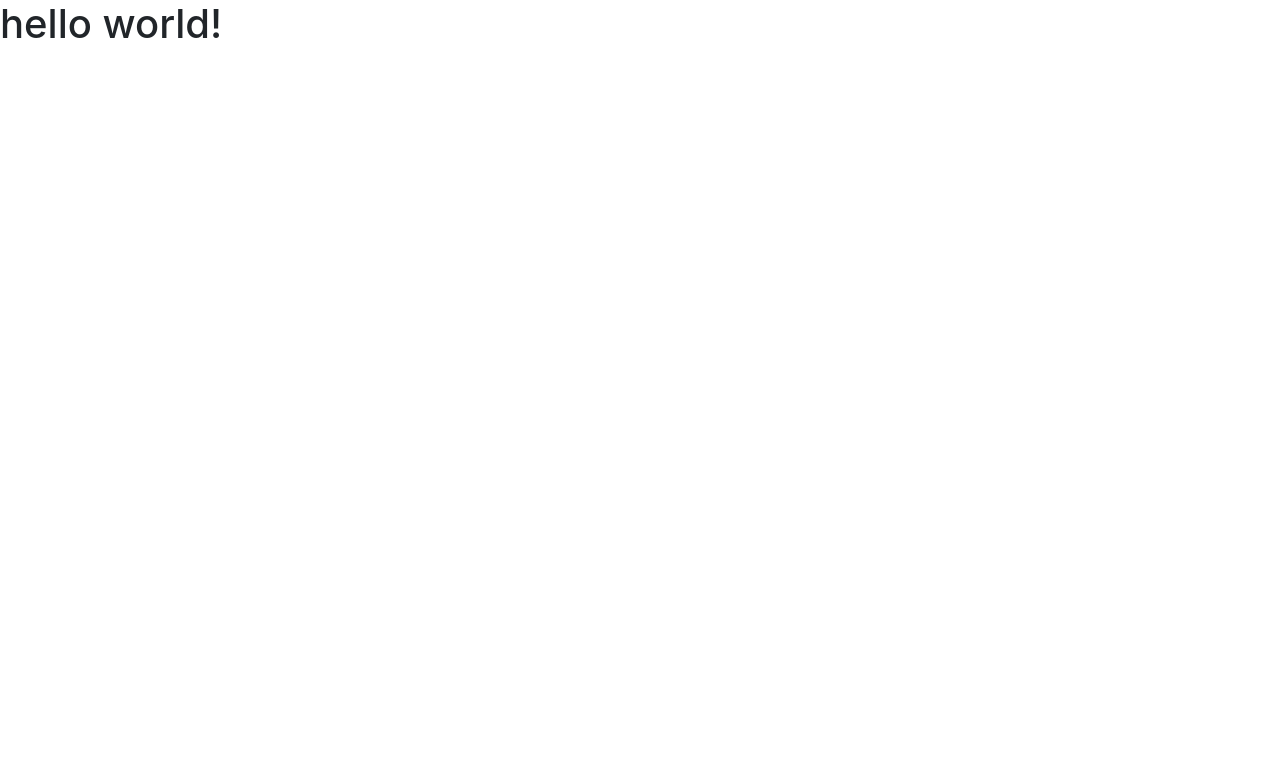
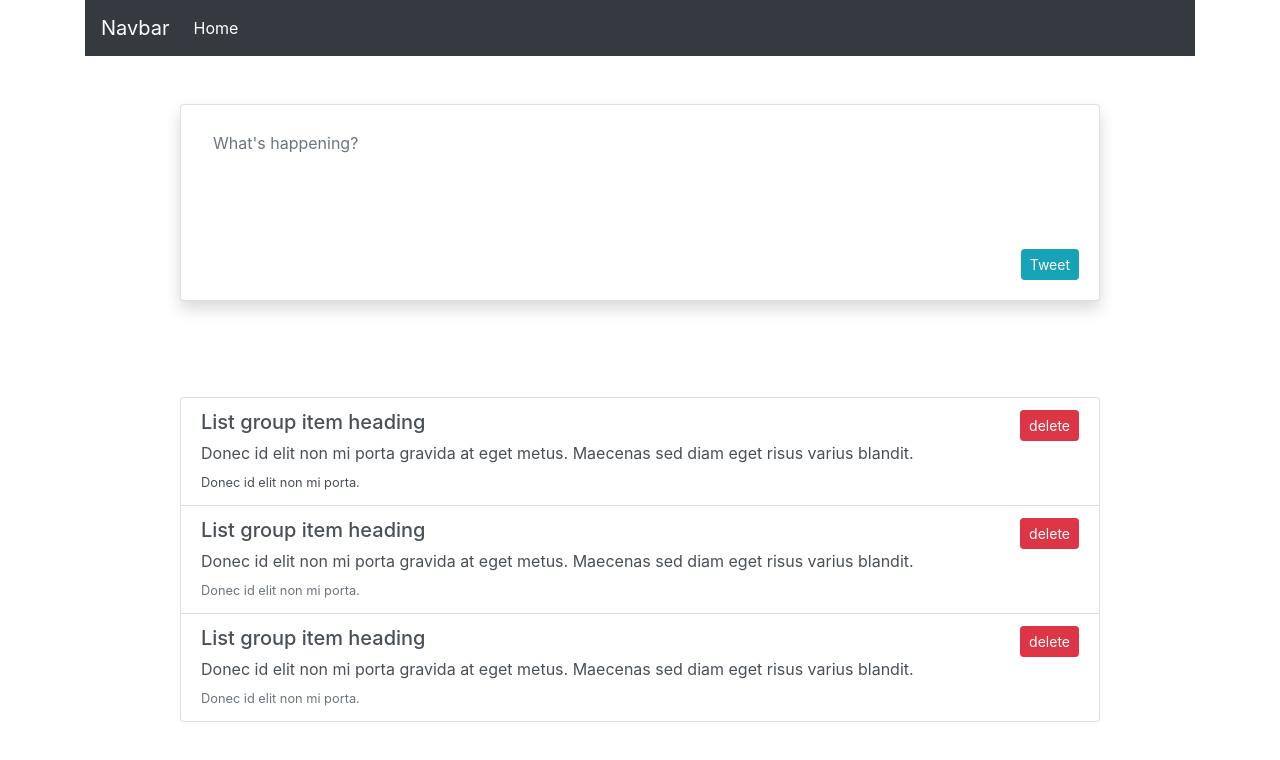
Before and after one commit to nejdetkadir/your-tweets, a Vue app: page / in a window 1280 px wide. Shown: the top 760 px of the page. Built offline with nearby package versions, Linux system fonts and the light colour scheme.

Commit message:
Prepare UI

```diff
--- a/src/App.vue
+++ b/src/App.vue
@@ -1,8 +1,64 @@
 <template>
-  <div>
-    <h1>
-      hello world!
-    </h1>
+  <div class="container mb-5">
+    <nav class="navbar navbar-expand-lg navbar-dark bg-dark">
+      <a class="navbar-brand" href="#">Navbar</a>
+      <button class="navbar-toggler" type="button" data-toggle="collapse" data-target="#navbarSupportedContent" aria-controls="navbarSupportedContent" aria-expanded="false" aria-label="Toggle navigation">
+        <span class="navbar-toggler-icon"></span>
+      </button>
+      <div class="collapse navbar-collapse" id="navbarSupportedContent">
+        <ul class="navbar-nav mr-auto">
+          <li class="nav-item active">
+            <a class="nav-link" href="#">Home</a>
+          </li>
+        </ul>
+      </div>
+    </nav>
+
+    <div class="row mt-5">
+      <div class="col-md-10 mx-auto">
+        <div class="card shadow mb-5 bg-white rounded" style="width: 100%;">
+          <div class="card-body">
+            <form>
+              <div class="form-group">
+                <textarea id="tweet-area" class="form-control" rows="4" placeholder="What's happening?"></textarea>
+              </div>
+              <button class="btn btn-sm btn-info float-right">Tweet</button>
+            </form>
+          </div>
+        </div>
+      </div>
+    </div>
+
+    <div class="row mt-5">
+      <div class="col-md-10 mx-auto">
+        <div class="list-group">
+          <a href="#" class="list-group-item list-group-item-action">
+            <div class="d-flex w-100 justify-content-between">
+              <h5 class="mb-1">List group item heading</h5>
+              <small><button class="btn btn-sm btn-danger">delete</button></small>
+            </div>
+            <p class="mb-1">Donec id elit non mi porta gravida at eget metus. Maecenas sed diam eget risus varius blandit.</p>
+            <small>Donec id elit non mi porta.</small>
+          </a>
+          <a href="#" class="list-group-item list-group-item-action">
+            <div class="d-flex w-100 justify-content-between">
+              <h5 class="mb-1">List group item heading</h5>
+              <small><button class="btn btn-sm btn-danger">delete</button></small>
+            </div>
+            <p class="mb-1">Donec id elit non mi porta gravida at eget metus. Maecenas sed diam eget risus varius blandit.</p>
+            <small class="text-muted">Donec id elit non mi porta.</small>
+          </a>
+          <a href="#" class="list-group-item list-group-item-action">
+            <div class="d-flex w-100 justify-content-between">
+              <h5 class="mb-1">List group item heading</h5>
+              <small><button class="btn btn-sm btn-danger">delete</button></small>
+            </div>
+            <p class="mb-1">Donec id elit non mi porta gravida at eget metus. Maecenas sed diam eget risus varius blandit.</p>
+            <small class="text-muted">Donec id elit non mi porta.</small>
+          </a>
+        </div>
+      </div>
+    </div>
   </div>
 </template>
 
@@ -13,4 +69,11 @@
 </script>
 
 <style>
+  #tweet-area{
+    border: none !important;
+    resize: none !important;
+  }
+  #tweet-area:focus{
+    box-shadow: none !important;
+  }
 </style>
```
